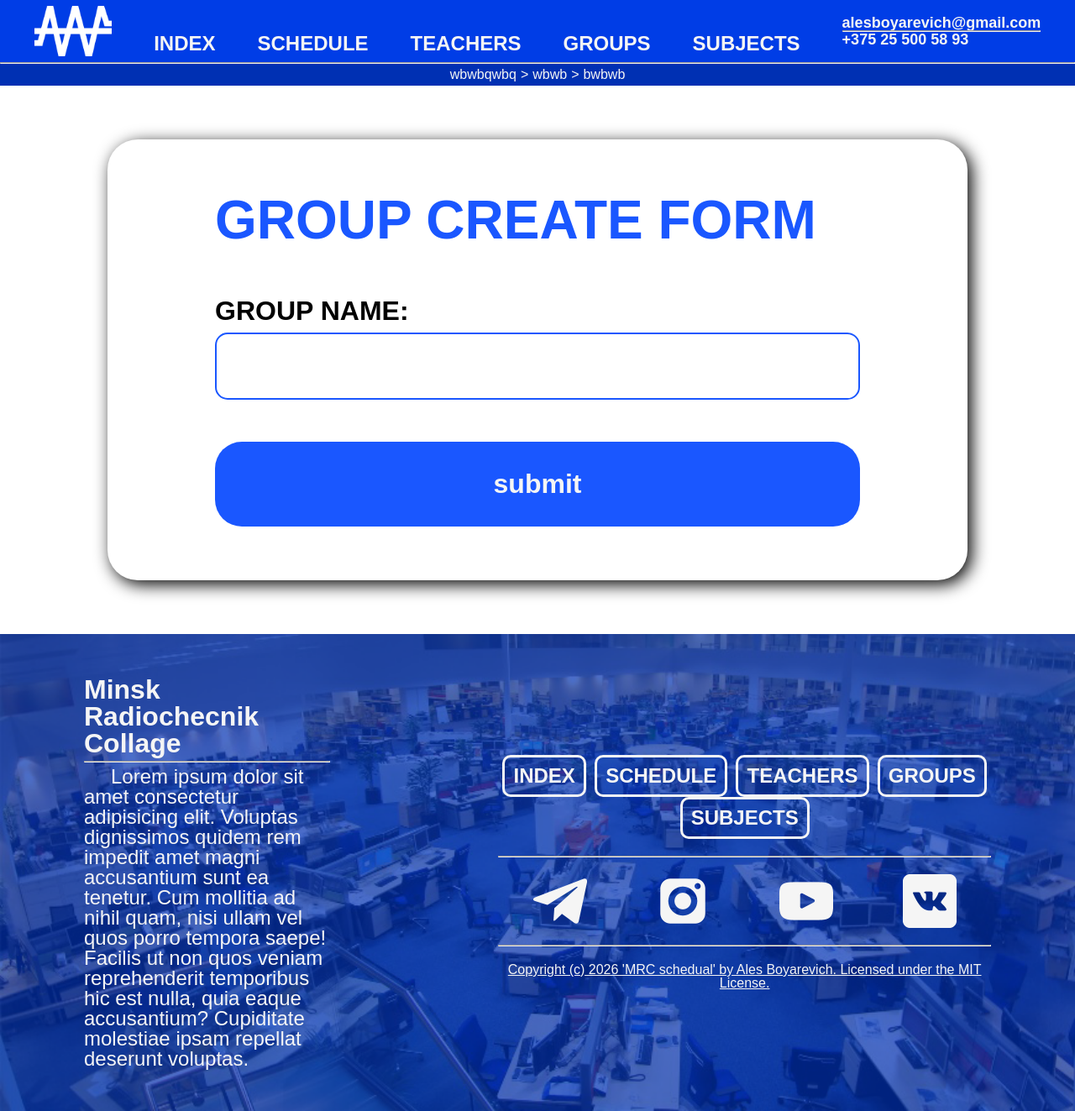
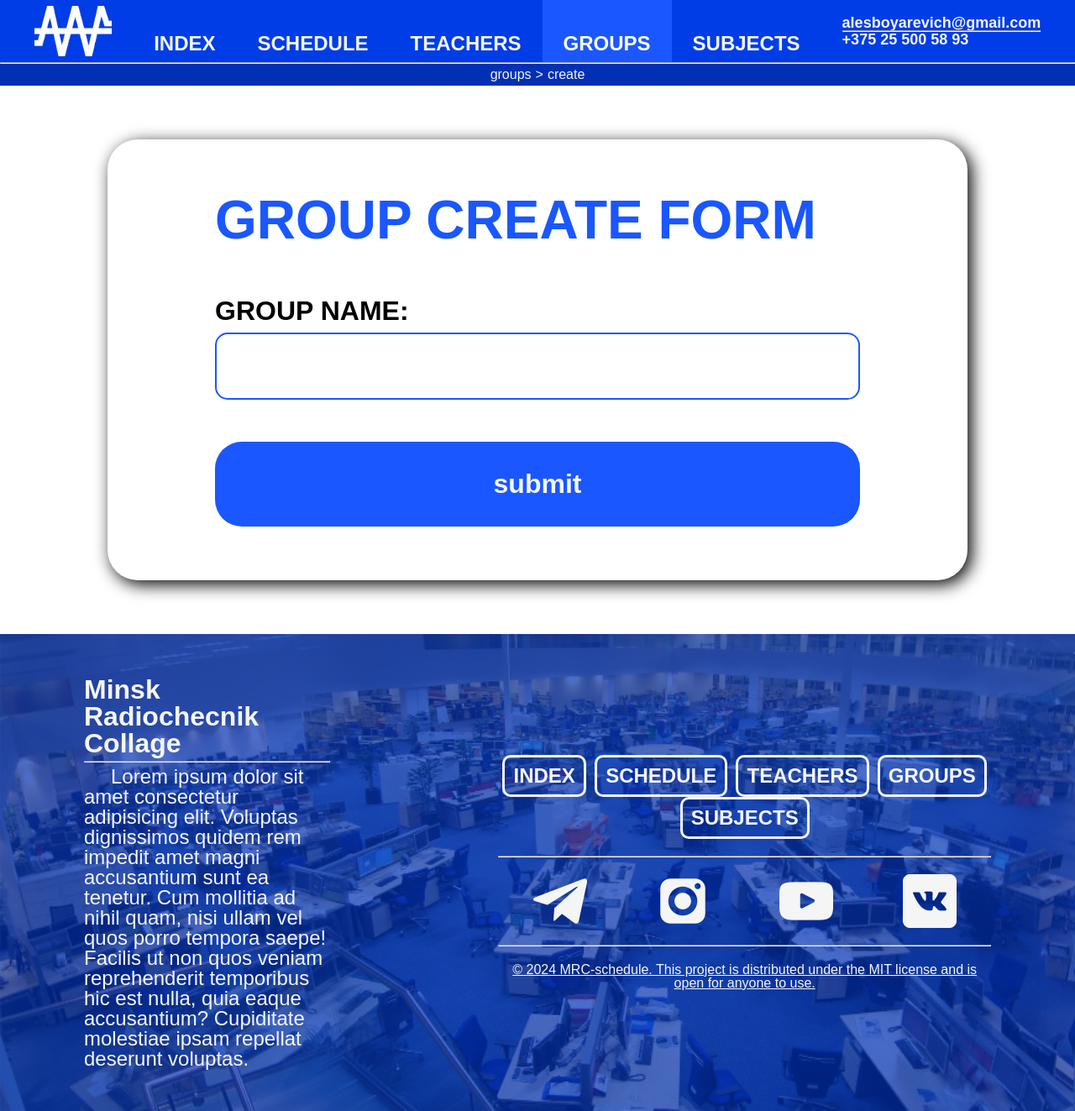
Before and after one commit to AlesBoyarevich/COLLEGE_SCHEULE, a Django app: page /groups/create/ in a window 1280 px wide. Shown: the whole page at 84% size. Run offline with Django 4.2, Linux system fonts and the light colour scheme.

Commit message:
added mixins classes mixins added to all view added template tags for menu active link added breadcramps added style for active link

```diff
--- /dev/null
+++ b/core/templatetags/menu_tags.py
@@ -0,0 +1,11 @@
+from django import template
+
+register = template.Library()
+
+@register.simple_tag(takes_context=True, name='active')
+def active(context, active_name: str):
+    ACTIVE_CLASS = 'menu-links-link-active'
+
+    if context['active'] == active_name:
+        return ACTIVE_CLASS
+    return ''
--- a/core/views.py
+++ b/core/views.py
@@ -1,7 +1,8 @@
 from django.shortcuts import render
 from django.http import request, HttpResponse
 from django.views.generic import View, TemplateView
+from utils import mixins
 
 # Create your views here.
-class Index(TemplateView):
+class Index(mixins.CoreMixin, TemplateView):
     template_name = 'core/index.html'
--- a/schedule/views.py
+++ b/schedule/views.py
@@ -1,29 +1,32 @@
-from django.shortcuts import render, get_object_or_404
+from django.shortcuts import get_object_or_404
 from django.urls import reverse_lazy
-from django.views.generic import TemplateView, FormView, DetailView, CreateView, ListView, DeleteView, UpdateView
+from django.views.generic import TemplateView, CreateView, ListView, DeleteView, UpdateView
 from . import forms
 from . import models
+from utils import mixins
 
 # Teachers
-class Teachers(ListView):
+class Teachers(mixins.TeachersMixin, ListView):
     template_name = 'teachers/list.html'
     model = forms.Teacher
     context_object_name = 'teachers'
 
-class TeachersCreate(CreateView):
+class TeachersCreate(mixins.TeachersMixin, CreateView):
     template_name = 'form.html'
     model = models.Teacher
     form_class = forms.TeacherCreateForm
     success_url = reverse_lazy('teachers')
+
 
     def get_context_data(self, **kwargs):
         context = super().get_context_data(**kwargs)
         context.update(
             headline='TEACHERS CREATE FORM'
             )
+        context['breadcramps']['create'] = reverse_lazy('teachers create')
         return context
 
-class TeachersDelete(DeleteView):
+class TeachersDelete(mixins.TeachersMixin, DeleteView):
     template_name = 'delete.html'
     model = models.Teacher
     success_url = reverse_lazy('teachers')
@@ -37,30 +40,36 @@ class TeachersDelete(DeleteView):
             object_name=f'{context_object.lastname} {context_object.name} {context_object.surname}',
             canel_url='teachers',
             )
+        context['breadcramps']['delete'] = reverse_lazy('teachers delete', kwargs={'id': context_object.id})
+        context['breadcramps'][str.join(' ', [context_object.lastname, context_object.name, context_object.surname])] = context['breadcramps']['delete']
         return context
 
-class TeachersEdit(UpdateView):
+class TeachersEdit(mixins.TeachersMixin, UpdateView):
     template_name = 'form.html'
     model = models.Teacher
     pk_url_kwarg = 'id'
     form_class = forms.TeacherCreateForm
     success_url = reverse_lazy('teachers')
+    context_object_name = 'teacher'
 
     def get_context_data(self, **kwargs):
         context = super().get_context_data(**kwargs)
         context.update(
             headline='TEACHERS EDIT FORM'
             )
+        context_object = context[self.context_object_name]
+        context['breadcramps']['edit'] = reverse_lazy('teachers edit', kwargs={'id': context_object.id})
+        context['breadcramps'][str.join(' ', [context_object.lastname, context_object.name, context_object.surname])] = context['breadcramps']['edit']
         return context
 
 
 # Subjects
-class Subjects(ListView):
+class Subjects(mixins.SubjectsMixin, ListView):
     template_name = 'subjects/list.html'
     model = models.Subject
     context_object_name = 'subjects'
 
-class SubjectsCreate(CreateView):
+class SubjectsCreate(mixins.SubjectsMixin, CreateView):
     template_name = 'form.html'
     model = models.Subject
     form_class = forms.SubjectCreateForm
@@ -71,9 +80,10 @@ class SubjectsCreate(CreateView):
         context.update(
             headline='SUBJECT CREATE FORM'
             )
+        context['breadcramps']['create'] = reverse_lazy('subjects create')
         return context
 
-class SubjectsDelete(DeleteView):
+class SubjectsDelete(mixins.SubjectsMixin, DeleteView):
     template_name = 'delete.html'
     model = models.Subject
     success_url = reverse_lazy('subjects')
@@ -82,29 +92,36 @@ class SubjectsDelete(DeleteView):
 
     def get_context_data(self, **kwargs):
         context = super().get_context_data(**kwargs)
+        obj = context[self.context_object_name]
         context.update(
-            object_name=context[self.context_object_name].title,
+            object_name=obj.title,
             canel_url='subjects',
             )
+        context['breadcramps']['delete'] = reverse_lazy('subjects delete', kwargs={'id': obj.id})
+        context['breadcramps'][obj.title] = context['breadcramps']['delete']
         return context
 
-class SubjectsEdit(UpdateView):
+class SubjectsEdit(mixins.SubjectsMixin, UpdateView):
     template_name = 'form.html'
     model = models.Subject
     pk_url_kwarg = 'id'
     form_class = forms.SubjectCreateForm
     success_url = reverse_lazy('subjects')
+    context_object_name = 'subject'
 
     def get_context_data(self, **kwargs):
         context = super().get_context_data(**kwargs)
         context.update(
             headline='SUBJECT EDIT FORM'
             )
+        obj = context[self.context_object_name]
+        context['breadcramps']['edit'] = reverse_lazy('subjects edit', kwargs={'id': obj.id})
+        context['breadcramps'][obj.title] = context['breadcramps']['edit']
         return context
 
 
 # Groups
-class Groups(ListView):
+class Groups(mixins.GroupsMixin, ListView):
     template_name = 'groups/list.html'
     context_object_name = 'groups'
 
@@ -120,7 +137,7 @@ class Groups(ListView):
 
         return group_dict
 
-class GroupsCreate(CreateView):
+class GroupsCreate(mixins.GroupsMixin, CreateView):
     template_name = 'form.html'
     model = models.Group
     form_class = forms.GroupCreateForm
@@ -131,13 +148,15 @@ class GroupsCreate(CreateView):
         context.update(
             headline='GROUP CREATE FORM'
             )
+        context['breadcramps']['create'] = reverse_lazy('groups create')
         return context
 
-class GroupsEdit(UpdateView):
+class GroupsEdit(mixins.GroupsMixin, UpdateView):
     template_name = 'groups/form.html'
     model = models.Group
     form_class = forms.GroupCreateForm
     success_url = reverse_lazy('groups')
+    context_object_name = 'group'
 
 
     def get_object(self):
@@ -145,12 +164,15 @@ class GroupsEdit(UpdateView):
 
     def get_context_data(self, **kwargs):
         context = super().get_context_data(**kwargs)
+        obj = context[self.context_object_name]
         context.update(
             headline='GROUP EDIT FORM'
             )
+        context['breadcramps']['edit'] = reverse_lazy('groups edit', kwargs={'group_name': obj.name})
+        context['breadcramps'][obj.name] = context['breadcramps']['edit']
         return context
 
-class GroupsDelete(DeleteView):
+class GroupsDelete(mixins.GroupsMixin, DeleteView):
     template_name = 'delete.html'
     success_url = reverse_lazy('groups')
     context_object_name = 'group'
@@ -160,15 +182,19 @@ class GroupsDelete(DeleteView):
 
     def get_context_data(self, **kwargs):
         context = super().get_context_data(**kwargs)
+        obj = context[self.context_object_name]
         context.update(
             canel_url='groups',
-            object_name=f'{context[self.context_object_name].name}'
+            object_name=f'{obj.name}'
         )
+        context['breadcramps']['edit'] = reverse_lazy('groups edit', kwargs={'group_name': obj.name})
+        context['breadcramps']['delete'] = reverse_lazy('groups delete', kwargs={'group_name': obj.name})
+        context['breadcramps'][obj.name] = context['breadcramps']['delete']
         return context
 
 
 # Schedule
-class Schedule(TemplateView):
+class Schedule(mixins.ScheduleMixin, TemplateView):
     template_name = 'schedule.html'
 
 
--- a/static/css/header.css
+++ b/static/css/header.css
@@ -29,6 +29,11 @@ header{
 
 .menu-links-link:hover
 {
+    color: white;
+    background-color: #1A57FF;
+}
+
+.menu-links-link-active{
     color: white;
     background-color: #1A57FF;
 }
--- a/templates/base.html
+++ b/templates/base.html
@@ -1,4 +1,5 @@
 {% load static %}
+{% load menu_tags %}
 <html>
     <head>
         <meta charset="utf-8">
@@ -14,24 +15,25 @@
         <header>
             <nav class="menu-links">
                 <li class="menu-links-logo"><img src="{% static 'img/logo.png' %}" alt=""></li>
-                <a href="{% url 'index' %}"><li class="menu-links-link">INDEX</li></a>
-                <a href="{% url 'schedule' %}"><li class="menu-links-link">SCHEDULE</li></a>
-                <a href="{% url 'teachers' %}"><li class="menu-links-link">TEACHERS</li></a>
-                <a href="{% url 'groups' %}"><li class="menu-links-link">GROUPS</li></a>
-                <a href="{% url 'subjects' %}"><li class="menu-links-link">SUBJECTS</li></a>
+                <a href="{% url 'index' %}"><li class="menu-links-link {% active 'index' %}">INDEX</li></a>
+                <a href="{% url 'schedule' %}"><li class="menu-links-link {% active 'schedule' %}">SCHEDULE</li></a>
+                <a href="{% url 'teachers' %}"><li class="menu-links-link {% active 'teachers' %}">TEACHERS</li></a>
+                <a href="{% url 'groups' %}"><li class="menu-links-link {% active 'groups' %}">GROUPS</li></a>
+                <a href="{% url 'subjects' %}"><li class="menu-links-link {% active 'subjects' %}">SUBJECTS</li></a>
                 <li class="menu-links-contact">
-                    <span>alesboyarevich@gmail.com</span>
+                    <span>{{ email }}</span>
                     <hr>
-                    <span>+375 25 500 58 93</span>
+                    <span>{{ phone }}</span>
                 </li>
             </nav>
             <hr>
             <nav class="menu-breadcramps">
-                <a href="{% url 'index' %}">wbwbqwbq</a>
+                {% for name, path in breadcramps.items %}
+                <a href="{{ path }}">{{ name }}</a>
+                {% if not forloop.last %}
                 <span>></span>
-                <a href="{% url 'index' %}">wbwb</a>
-                <span>></span>
-                <a href="{% url 'index' %}">bwbwb</a>
+                {% endif %}
+                {% endfor %}
             </nav>
         </header>
         {% block main %}{% endblock %}
@@ -51,14 +53,14 @@
                 </div>
                 <hr>
                 <div class="footer-medialinks">
-                    <a href=""><img src="{% static 'img/telegram.png' %}" alt=""></a>
-                    <a href=""><img src="{% static 'img/social-media.png' %}" alt=""></a>
-                    <a href=""><img src="{% static 'img/youtube.png' %}" alt=""></a>
-                    <a href=""><img src="{% static 'img/vkontakte.png' %}" alt=""></a>
+                    <a href="{{ social_telegram }}"><img src="{% static 'img/telegram.png' %}" alt=""></a>
+                    <a href="{{ social_instagram }}"><img src="{% static 'img/social-media.png' %}" alt=""></a>
+                    <a href="{{ social_youtube }}"><img src="{% static 'img/youtube.png' %}" alt=""></a>
+                    <a href="{{ social_wk }}"><img src="{% static 'img/vkontakte.png' %}" alt=""></a>
                 </div>
                 <hr>
                 <div class="footer-license">
-                    <span>Copyright (c) 2026 'MRC schedual' by Ales Boyarevich. Licensed under the MIT License.</span>
+                    <span>{{ license }}</span>
                 </div>
             </div>
         </footer>
--- /dev/null
+++ b/utils/mixins.py
@@ -0,0 +1,43 @@
+from django.urls import reverse_lazy
+from copy import copy
+
+
+class BaseMixin:
+    active:str = 'not set'
+    breadcramps:dict[str:str] = {'not set': ...}
+    extra_context = {
+        'email': 'alesboyarevich@gmail.com',
+        'phone': '+375 25 500 58 93',
+        'license': '© 2024 MRC-schedule. This project is distributed under the MIT license and is open for anyone to use.',
+        'social_telegram': 'https://t.me/mrkchannelofficial',
+        'social_instagram': 'https://www.instagram.com/mrk_bsuir.by/',
+        'social_youtube': 'https://www.youtube.com/@user-jw9pb7kx1f',
+        'social_wk': 'https://vk.com/offmrc',
+    }
+
+    def get_context_data(self, **kwargs):
+        context = super().get_context_data(**kwargs)
+        context['active'] = self.active
+        context['breadcramps'] = copy(self.breadcramps)
+        return context
+
+
+class CoreMixin(BaseMixin):
+    active = 'index'
+    breadcramps = {'main': reverse_lazy('index')}
+
+class TeachersMixin(BaseMixin):
+    active = 'teachers'
+    breadcramps = {'teachers': reverse_lazy('teachers')}
+
+class SubjectsMixin(BaseMixin):
+    active = 'subjects'
+    breadcramps = {'subjects': reverse_lazy('subjects')}
+
+class GroupsMixin(BaseMixin):
+    active = 'groups'
+    breadcramps = {'groups': reverse_lazy('groups')}
+
+class ScheduleMixin(BaseMixin):
+    active = 'schedule'
+    breadcramps = {'schedule': reverse_lazy('schedule')}
```
Also changed, not shown: core/templatetags/__init__.py (added).
